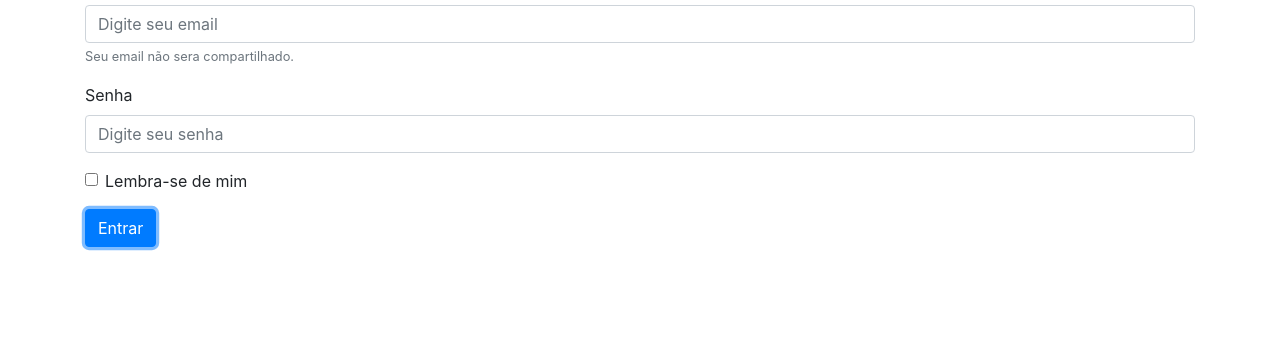
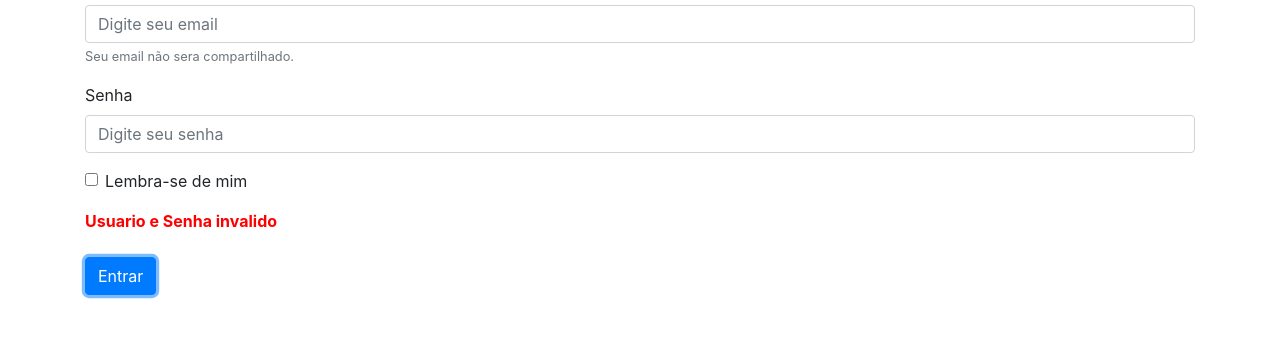
Before and after one commit to Jhefersontorres/programacaoweb, a plain HTML site: page Aula2606/index.html in a window 1280 px wide. Both pictures are taken after a click on the button "Entrar". Shown: the part 73-410 px from the top of the page. Drawn offline with nearby package versions, Linux system fonts and the light colour scheme.

Commit message:
finalização atividade

```diff
--- a/Aula2606/index.html
+++ b/Aula2606/index.html
@@ -34,7 +34,9 @@
                 </div>
             </form>
             <span id="messagem"></span>
-            <button Id="btnEntrar" class="btn btn-primary">Entrar</button>
+            <br>
+            <button id="btnEntrar" class="btn btn-primary">Entrar</button>
         </div>
+        <script src="js/index.js"></script>
     </body>
 </html>
--- a/Aula2606/js/index.js
+++ b/Aula2606/js/index.js
@@ -1,11 +1,17 @@
 $('#btnEntrar').click(
     function(){
-        if(document.getElementById("InputEmail").value === ''){
-            document.getElementById("InputEmail").innerHTML = 'Informe seu email'
-        }else{
+        document.getElementById("messagem").innerHTML ='';
 
-        }
+        var validacaoImput = ((document.getElementById("InputEmail").value != '') &&
+             (document.getElementById("InputPassword").value !='')) ? alert('dados ok') :
+             document.getElementById("messagem").innerHTML = '<b style="color:red">Informe seu email</br>';
 
-        document.getElementById("InputEmail").value
+        login = {
+            'email':document.getElementById("InputEmail").value,
+            'senha':document.getElementById("InputPassword").value
+        };
+
+        var requesAjax = ((login.email == 'jheferson@email.com') && (login.senha == '1234')) ? alert('Acesso permitido Ola Jheferson') :
+                          document.getElementById("messagem").innerHTML = '<b style="color:red">Usuario e Senha invalido</br>';
     }
 )
```
